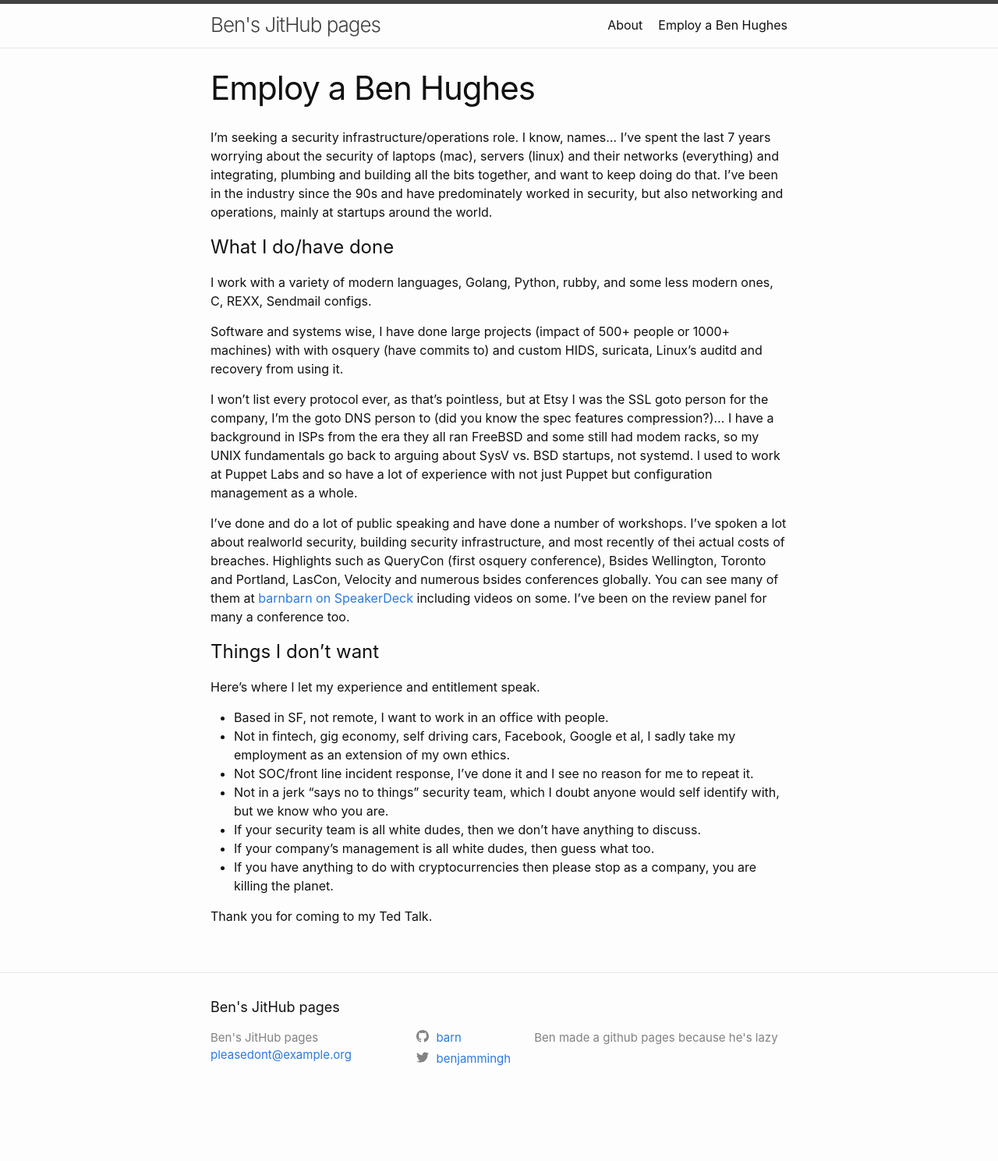
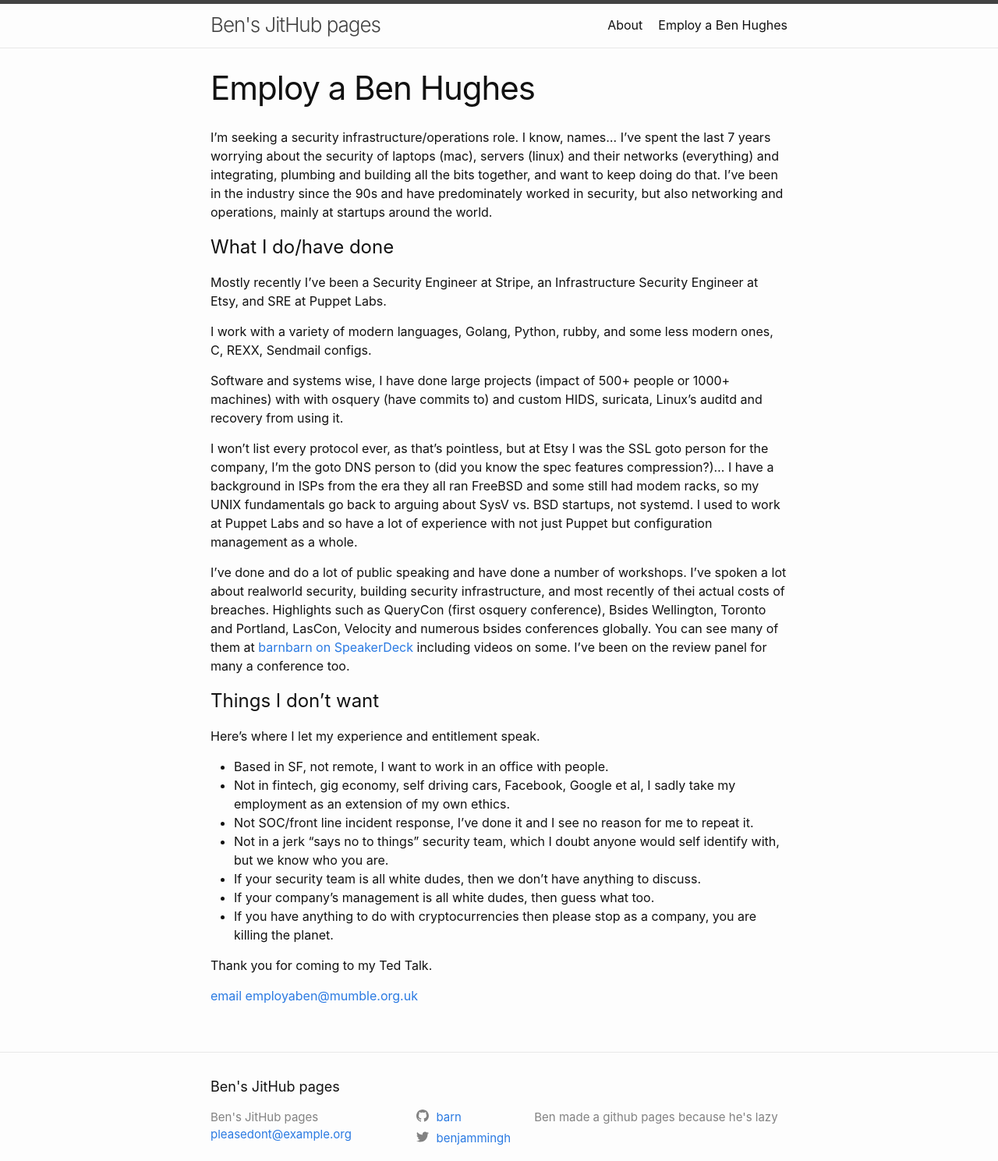
Before and after one commit to barn/barn.github.io, a plain HTML site: page benhughes/index.html in a window 1280 px wide. Shown: the top 1489 px of the page at 78% size. Before the commit the page ends 1430 px from the top, so only its background shows below. Drawn offline with Linux system fonts and the light colour scheme.

Commit message:
add email address, duh, and employment history

```diff
--- a/benhughes/index.html
+++ b/benhughes/index.html
@@ -44,6 +44,8 @@
 
 <h1 id="what-i-dohave-done">What I do/have done</h1>
 
+<p>Mostly recently I’ve been a Security Engineer at Stripe, an Infrastructure Security Engineer at Etsy, and SRE at Puppet Labs.</p>
+
 <p>I work with a variety of modern languages, Golang, Python, rubby, and some less modern ones, C, REXX, Sendmail configs.</p>
 
 <p>Software and systems wise, I have done large projects (impact of 500+ people or 1000+ machines) with with osquery (have commits to) and custom HIDS, suricata, Linux’s auditd and recovery from using it.</p>
@@ -67,6 +69,8 @@
 </ul>
 
 <p>Thank you for coming to my Ted Talk.</p>
+
+<p><a href="mailto://employaben@mumble.org.uk">email employaben@mumble.org.uk</a></p>
 
   </div>
 
```
